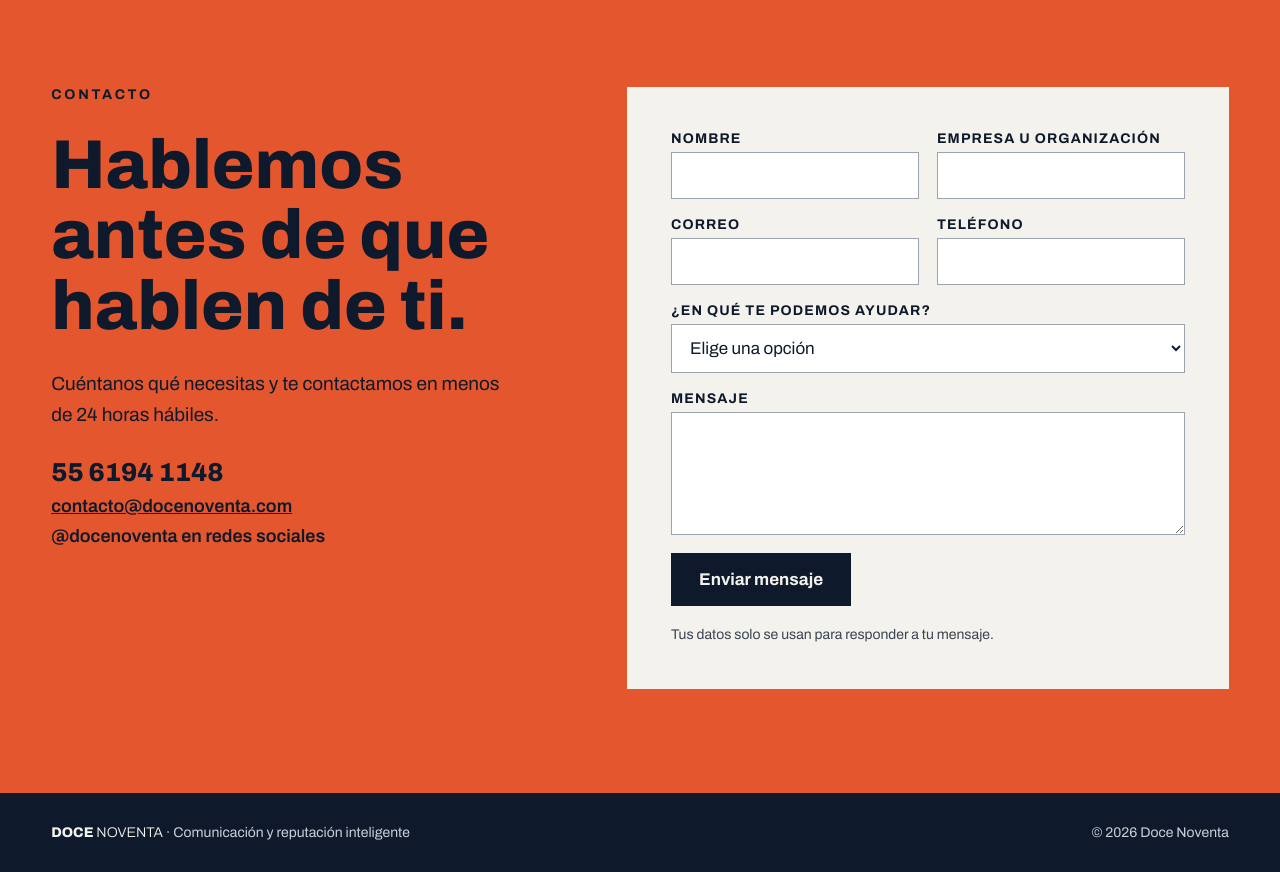
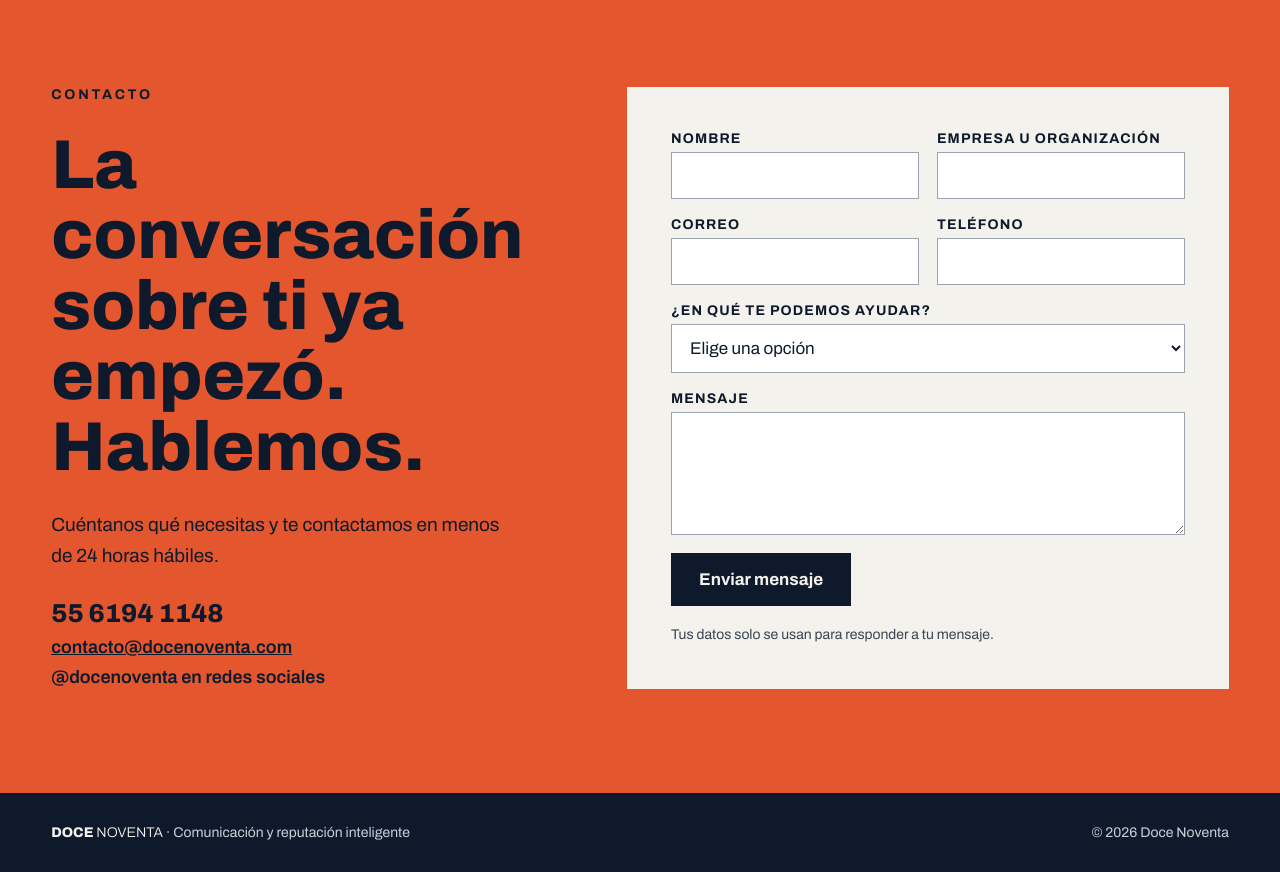
Before and after one commit to Docenoventa/docenoventa-web, a plain HTML site: page index.html in a window 1280 px wide. Shown: the part 6260-7132 px from the top of the page. Drawn offline with Linux system fonts and the light colour scheme.

Commit message:
Nueva frase de contacto
Co-Authored-By: Claude Opus 5.5 <noreply@anthropic.com>
Claude-Session: https://claude.ai/code/session_01JBuysETo57i6inETDbTMoM

```diff
--- a/index.html
+++ b/index.html
@@ -264,7 +264,7 @@ section{scroll-margin-top:16px}
 <div style="max-width: 1200px; margin: 0 auto; display: flex; flex-wrap: wrap; align-items: flex-start; gap: 56px">
 <div style="flex: 1 1 380px; min-width: 0; display: flex; flex-direction: column; gap: 28px">
 <div style="font-size: 14px; font-weight: 700; letter-spacing: 0.2em; text-transform: uppercase">Contacto</div>
-<h2 style="margin: 0; font-size: clamp(36px, 5.4vw, 72px); font-weight: 800; line-height: 1.02; text-wrap: balance">Hablemos antes de que hablen de ti.</h2>
+<h2 style="margin: 0; font-size: clamp(36px, 5.4vw, 72px); font-weight: 800; line-height: 1.02; text-wrap: balance">La conversación sobre ti ya empezó. Hablemos.</h2>
 <p style="margin: 0; font-size: 19px; line-height: 1.6; max-width: 460px">Cuéntanos qué necesitas y te contactamos en menos de 24 horas hábiles.</p>
 <div style="display: flex; flex-direction: column; gap: 10px; font-size: 18px">
 <a href="tel:+525561941148" style="font-size: 26px; font-weight: 800; color: #0E1A2B; text-decoration: none">55 6194 1148</a>
```
